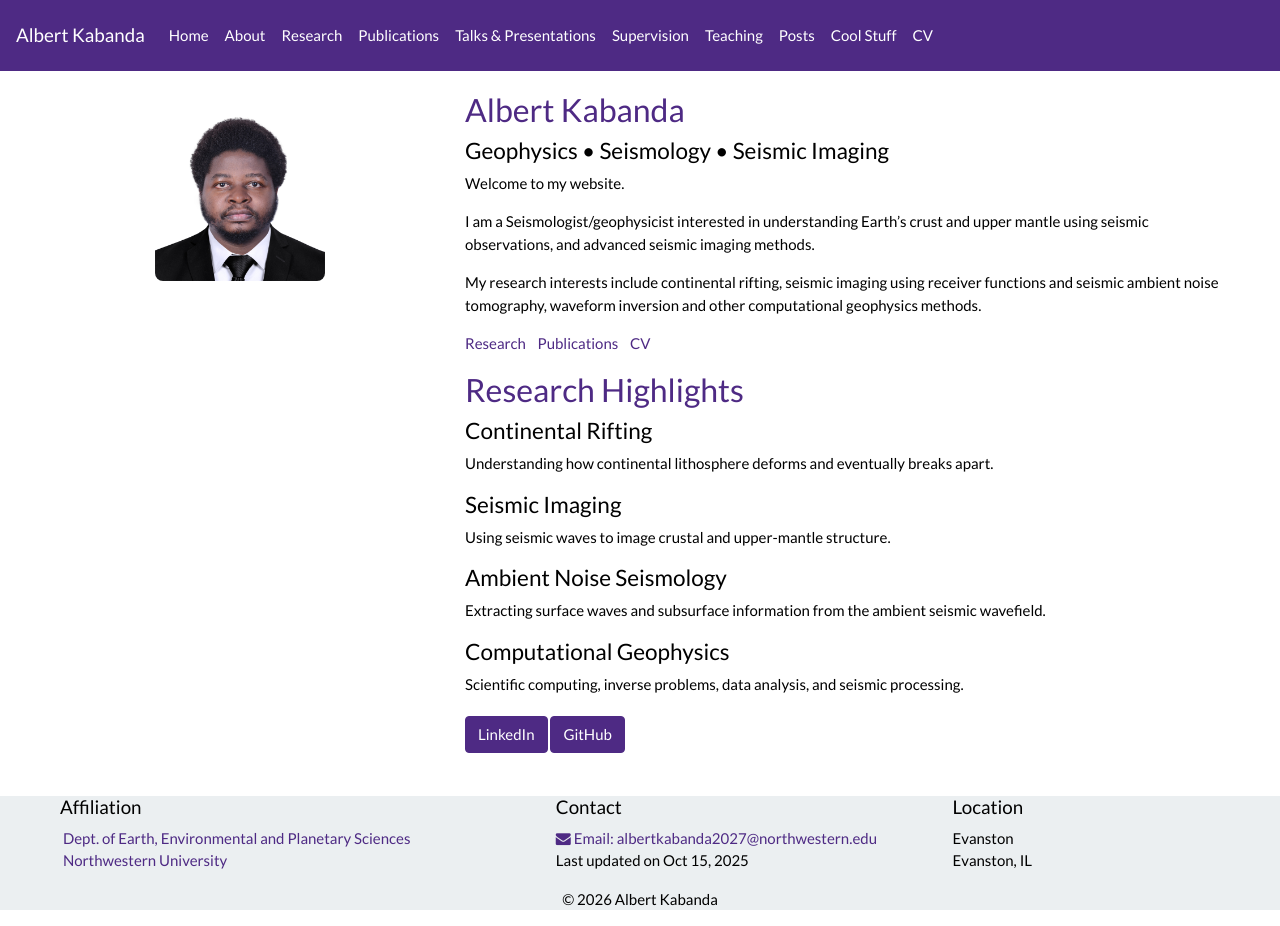
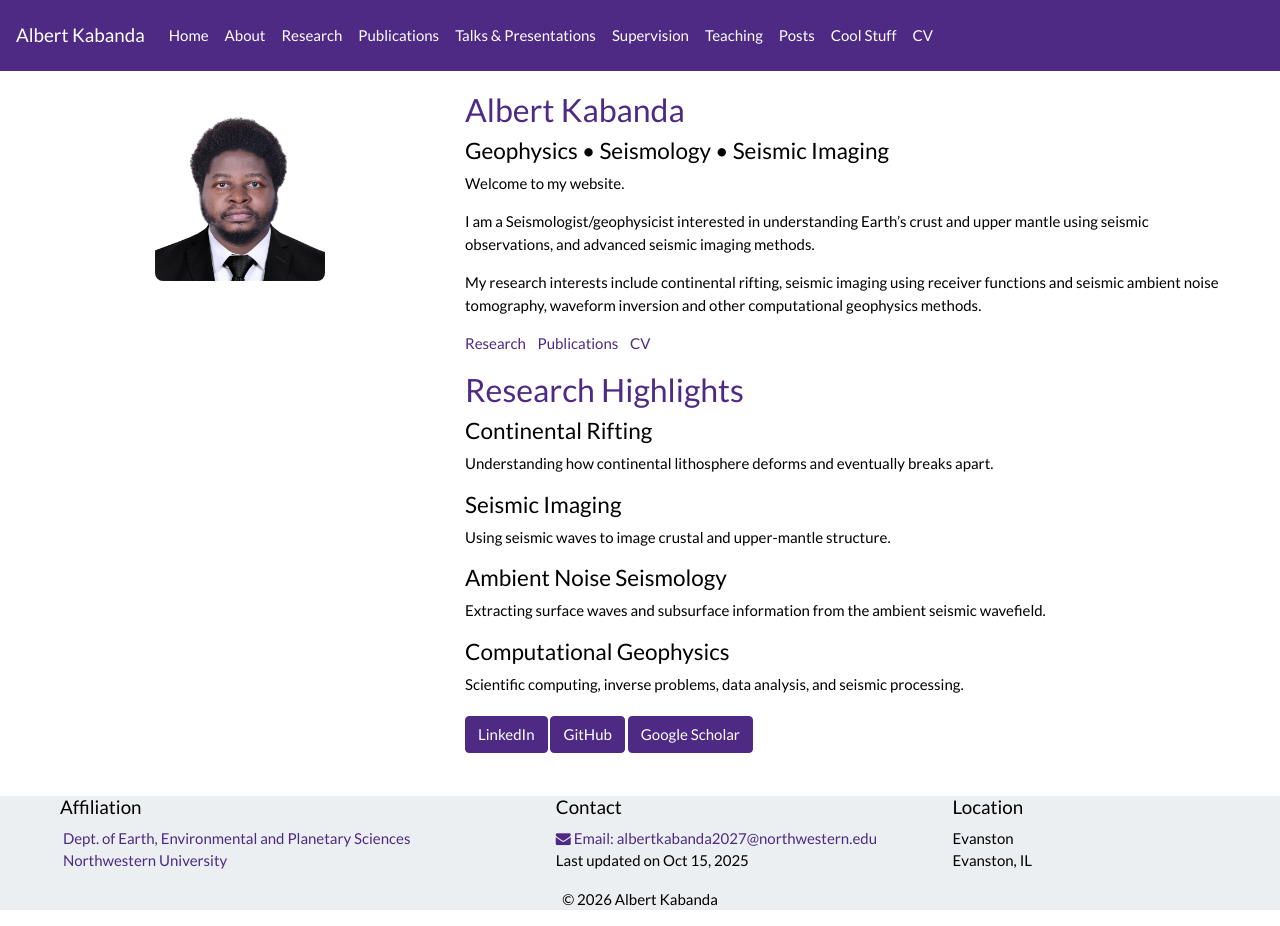
Before and after one commit to albertkabanda/albertkabanda.github.io, a Jekyll site: the page built from _pages/home.md, in a window 1280 px wide and 926 px high. Built offline with Jekyll 4.4.1, drawn with Linux system fonts in a browser that asks for light colours; nearby versions of some CDN libraries; a style sheet for code colours, icons or effects is not loaded.

Commit message:
Update home.md

```diff
--- a/_pages/home.md
+++ b/_pages/home.md
@@ -45,4 +45,11 @@ Scientific computing, inverse problems, data analysis, and seismic processing.
      rel="noopener noreferrer">
     GitHub
   </a>
+
+  <a class="btn custom-btn"
+     href="https://scholar.google.com/citations?user=fdWs72EAAAAJ&hl=en"
+     target="_blank"
+     rel="noopener noreferrer">
+    Google Scholar
+  </a>
 </p>
```
